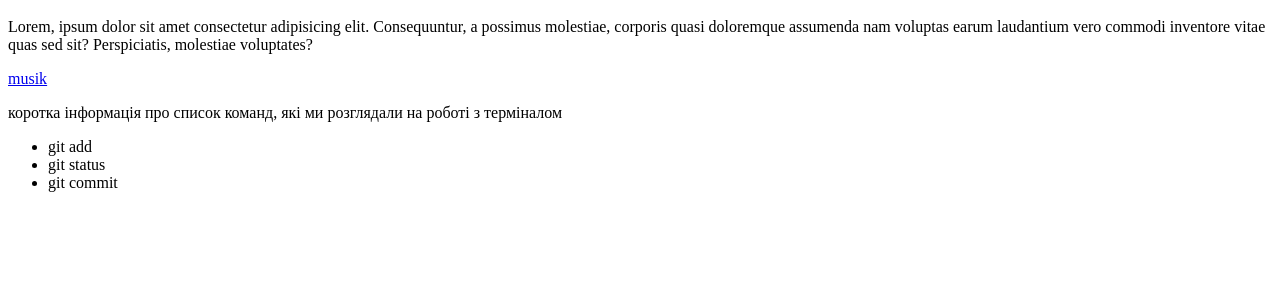
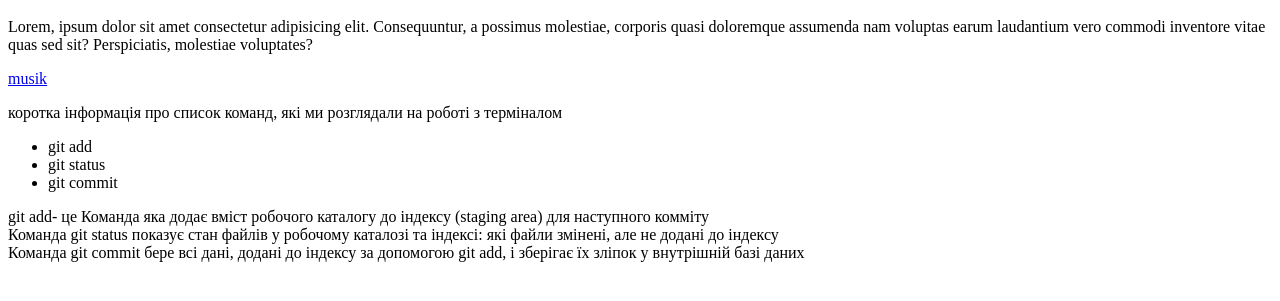
Before and after one commit to Vlad-Leka/hw4.gitHub, a plain HTML site: page index.html in a window 1280 px wide. Shown: the part 109-410 px from the top of the page. Drawn offline with Linux system fonts and the light colour scheme.

Commit message:
information

```diff
--- a/index.html
+++ b/index.html
@@ -34,6 +34,16 @@
          <li>git commit</li>
       </ul>
    </nav>
+   <div>
+      git add- це Команда яка додає вміст робочого каталогу до індексу (staging area) для наступного комміту
+   </div>
+   <div>
+      Команда git status показує стан файлів у робочому каталозі та індексі: які файли змінені, але не додані до індексу
+   </div>
+   <div>
+      Команда git commit бере всі дані, додані до індексу за допомогою git add, і зберігає їх зліпок у внутрішній базі
+      даних
+   </div>
 
 </body>
 
```
